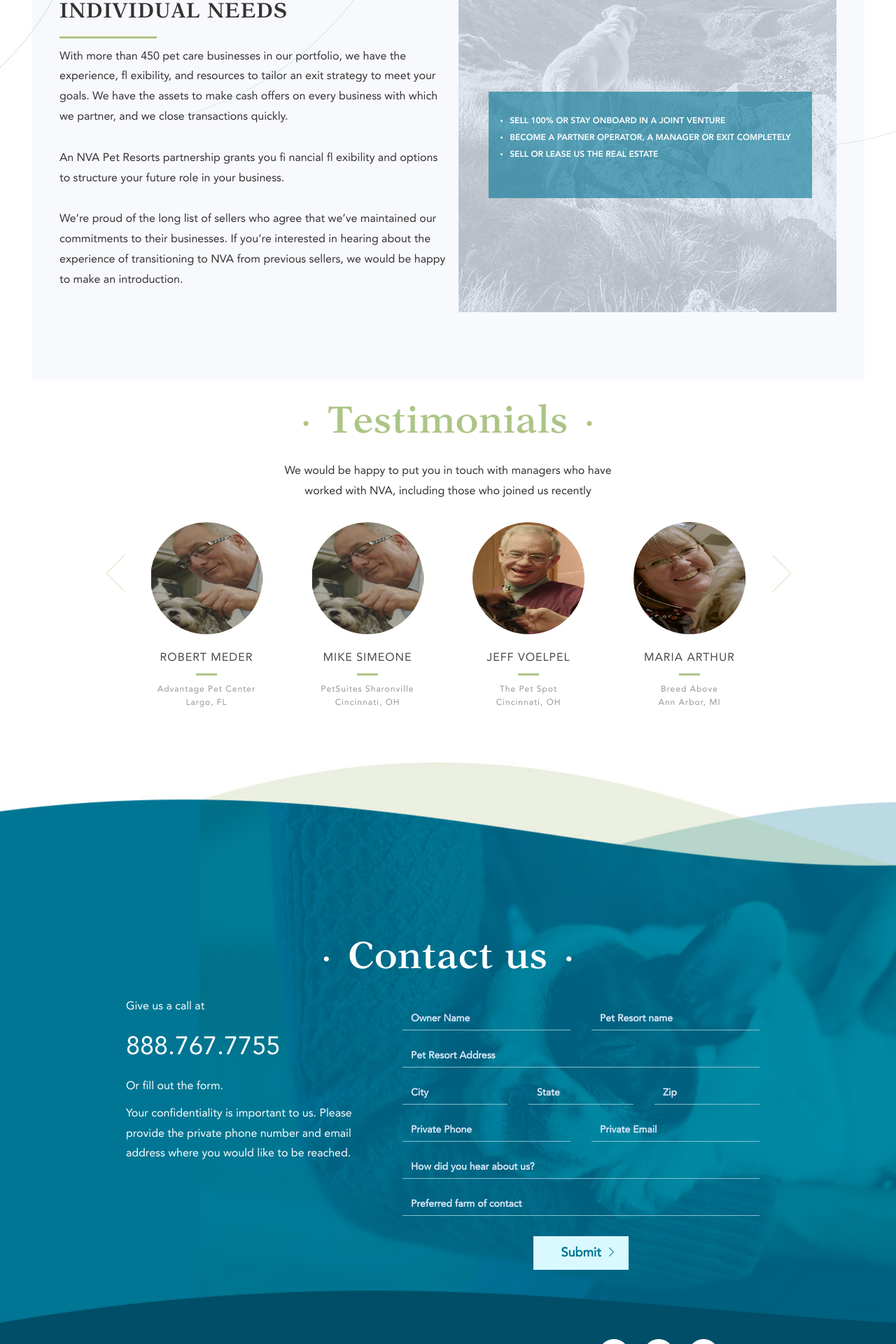
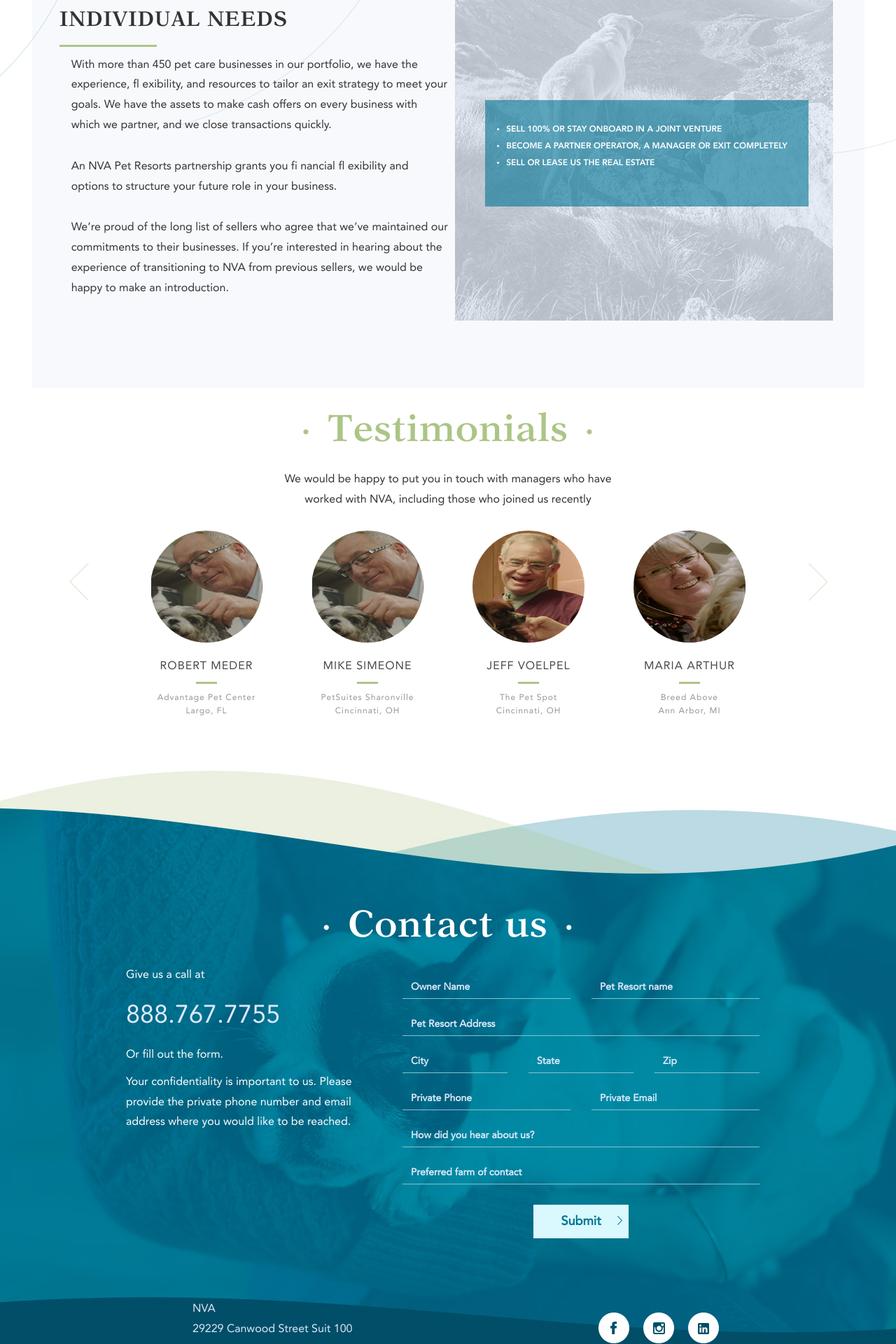
Before and after one commit to fuji9/nva-pet-resorts, a PHP site: page / in a window 1280 px wide. Shown: the part 2120-4040 px from the top of the page at 70% size. Run offline with PHP 8.4, Linux system fonts and the light colour scheme.

Commit message:
Add files via upload

```diff
--- a/css/style.css
+++ b/css/style.css
@@ -41,7 +41,7 @@
 ul li{list-style:none;}
 .wrapper{width:100%; margin:0;}
 .clear{clear: both;}
-.top-banner{background: url(../images/top-banner.jpg) no-repeat center top; background-size: cover;  width: 100%; height: 812px; position: relative; top: 0px;}
+.top-banner{background: url(../images/top-banner.jpg) no-repeat center top; background-size: cover;  width: 100%; height: 824px; position: relative; top: 0px;}
 
 .logo{background:url(../images/logo.png) no-repeat; width:145px; height:55px; margin:0px; padding:0px; float: left;}
 .top-nav-collapse{background: #ffffff !important;}
@@ -65,15 +65,17 @@
 .abt-rht p{color: #ffffff; text-align: center; padding:0; font-size: 18px;}
 .abt-rht { position: absolute; top: 40%; left: 5%; padding: 0 60px;}
 .abt-middle{padding: 3% 0 0;}
-.abt-prof{padding:20px; background: #ffffff; position: relative; z-index: 10; margin: 0 0 0 0px;}
+.abt-prof{padding:20px; background: #ffffff; position: relative; z-index: 10; margin: 0 0 0 0px;-webkit-box-shadow: 0px 0px 5px 0px rgba(229,230,233,0.5);
+-moz-box-shadow: 0px 0px 5px 0px rgba(229,230,233,0.5);
+box-shadow: 0px 0px 5px 0px rgba(229,230,233,0.5);}
 label{margin-bottom: 15px !important;}
-.abt-grn-bg{background:url(../images/about-grn-bg.jpg) no-repeat center; float: left;width: 800px; max-width: 100%; height:414px; color: #ffffff; margin: 55px 0 0 -15px;}
+.abt-grn-bg{background:url(../images/about-grn-bg.jpg) no-repeat center; float: left;width: 855px;; height:414px; color: #ffffff; margin: 55px 0 0 -122px;}
 
 .abt-prof h4{color: #362e26; margin-bottom: 0px;}
 .abt-prof img{margin-bottom: 10px;}
 .abt-prof p{color: #949494; font-size: 12px; padding-bottom: 0px;}
 
-.abt-prof-sec{padding:30px;}
+.abt-prof-sec{padding:30px; margin-left: 18%}
 .dot-space{padding: 0 25px; font-size: 20px; display: inline; vertical-align: top;}
 .about-main{margin-top:3%;}
 .navbar-default{background: none !important; border: none !important;}
@@ -89,7 +91,7 @@
 
 
 
-.smt-btn{border:none; background:url(../images/top-arrow.png) no-repeat 108px 16px ; margin:10px 0 0px; border: none !important;  padding:11px 40px; font-size:18px;  color:#007694; background-color:#d9f9ff !important}
+.smt-btn{border:none; background:url(../images/top-arrow.png) no-repeat 120px 16px ; margin:10px 0 0px; border: none !important;  padding:11px 40px; font-size:18px;  color:#007694; background-color:#d9f9ff !important}
 
 
 .media-carousel img { border-radius: 50%;}
@@ -97,8 +99,8 @@
 .media-carousel img {height:auto;}
 
 
-.footer-bg{background:url(../images/footer-bg.jpg) no-repeat; background-size: cover;width: 100%; height: 921px; margin: 5% 0 0; color: #ffffff;}
-.footer-main{padding: 20% 0 0;}
+.footer-bg{background:url(../images/footer-bg.jpg) no-repeat center; background-size: cover;width: 100%; height: 918px; margin: 5% 0 0; color: #ffffff;}
+.footer-main{padding: 15% 0 0;}
 .banner-content{padding:15% 0 0 5%;}
 
 .banner-content h2{text-align: left;}
@@ -110,16 +112,16 @@
 .bg-middle{background: url(../images/bg-pattern.jpg) no-repeat center top; width: 100%;  height:1850px;}
 .about-section {}
 .about-section h2{color:#cfc6ae;}
-
+.top-txt{color: #80c4d1; clear: both; font-size: 13px; margin: 5px 0 0 0px; display: inline-block;}
 .abt-last{padding: 5% 0 0;}
 
-.abt-last-rht{background: url(../images/abt-last-img.jpg) no-repeat; width: 650px; max-width: 100%; height: 544px; position: relative; top:0px;}
+.abt-last-rht{background: url(../images/abt-last-img.jpg) no-repeat; width: 650px; max-width: 100%; height: 544px;  right: 5px; position: relative; top:0px;}
 .abt-last-content{ background:rgba(0,118,148,0.6); position: absolute; bottom: 30%; left: 8%; padding: 15px;}
 
  ul.list-group{color: #ffffff; padding: 15px;}
 
-.abt-last-lft{margin: 2% 0 0;}
-
+.abt-last-lft{padding: 2% 0 0 6%;}
+.abt-last-lft p{padding-left: 3%;}
 #overlay    {  background:rgba(0,0,0,.75);
                text-align:center;
                padding:45px 0 66px 0;
@@ -145,7 +147,7 @@
 
 .testi-section h2{color: #acc586;}
 
-.tel-no{font-size: 36px;}
+.tel-no{font-size: 36px; color: #dce9f9;}
 .footer-main p{padding: 0px !important;}
 
 @media screen and (max-width:768px){
@@ -178,22 +180,47 @@
 
 label.error{font-size: 12px; color: #f05858; padding:5px; }
 
+.overlay {
+  position: absolute;
+  top: 0;
+  bottom: 0;
+  left: 36px;
+  right: 0;
+  height:160px;
+  width: 160px; border-radius: 50%;
+  opacity: 0;
+  transition: .5s ease;
+  background:rgba(18,139,170,0.4);
+}
 
+.container:hover .overlay {
+  opacity: 1;
+}
+
+.text {
+  color: white;
+  font-size: 20px;
+  position: absolute;
+  top: 50%;
+  left: 50%;
+  transform: translate(-50%, -50%);
+  -ms-transform: translate(-50%, -50%);
+}
 label{height: 38px;}
 .carousel-inner img{border-radius: 50%; width: 160px; height: 160px;}
 
-.carousel-inner img:hover{ background:rgba(18,139,170,0.40); }
+.carousel-inner img:hover{ background:rgba(18,139,170,0.4); }
 
 .carousel-showmanymoveone .carousel-control {
   width: 4%;
   background-image: none !important;
 }
 .carousel-showmanymoveone .carousel-control.left {
-      left: -20px;
+      left: -72px;
     top: 15%;
 }
 .carousel-showmanymoveone .carousel-control.right {
-     right: -20px;
+     right: -72px;
     top: 15%;
 }
 .carousel-showmanymoveone .cloneditem-1,
@@ -280,20 +307,28 @@
     left: 0;
   }
 }
+.pl-btn{background: url(../images/button.png) no-repeat; width: 100%; height: 49px; position: relative; top: 35%; left: 40%;}
 
-
-.copyright p{padding: 0 !important;}
-.copyright{padding: 8% 0 0 0;}
+.copyright p{padding: 0 !important; color: #dce9f9; margin-bottom: 0px;}
+.copyright{padding: 7% 0 0 0;}
 
 .back-to-top {
     cursor: pointer; background: url(../images/back-top.png) no-repeat; width: 46px; height: 46px;
     position: fixed;
-    bottom: 10%;
-    left: 15%; z-index: 1000;
+    bottom: 6%;
+    left: 1%; z-index: 1000;
     display:none;
 }
+.social {margin: 20px 0 0;}
+
 
 .social li{float:left; padding: 0 10px;}
+
+.result {
+    text-align: center;
+    padding: 15px 0 0 0;
+}
+
 
 
 
@@ -303,7 +338,7 @@
 	.navbar-header{margin-left: -145px;}
 	.carousel-inner { margin-left: 0% !important;}
 	.testi-section h2{clear: both;}
-	.carousel-inner { width: 87% !important; margin-left: 152px !important;}
+	.carousel-inner {  }
 	.carousel-control.left { margin-left: 9% !important;}
 
 
```
